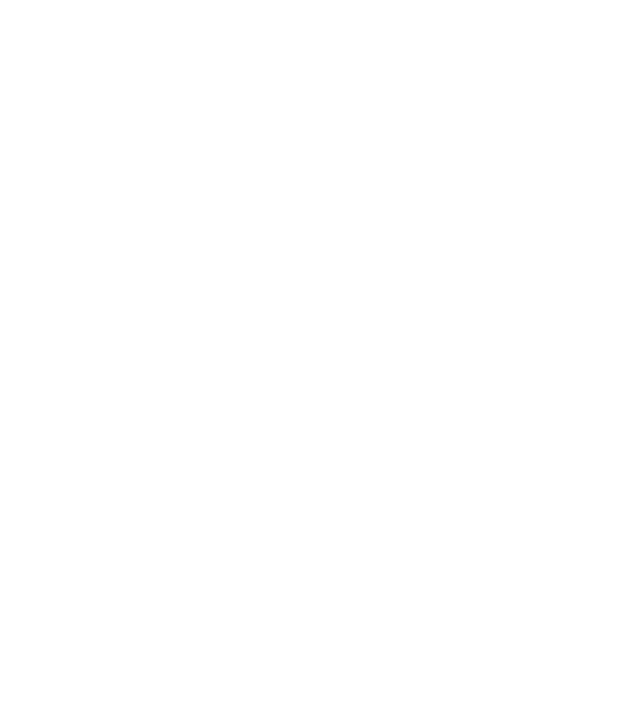
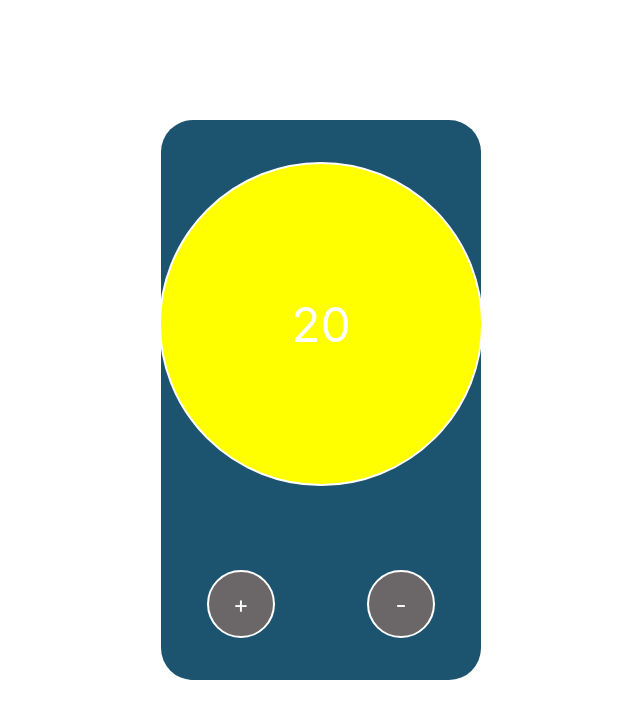
Before and after one commit to sandeshghadage/First_gitFork, a React (Create React App) app: page / in a window 1280 px wide. Shown: the top 718 px of the page, without its empty margins (319-959 px from the left). Built offline with nearby package versions, Linux system fonts and the light colour scheme.

Commit message:
temp control app done

```diff
--- a/src/App.js
+++ b/src/App.js
@@ -1,8 +1,9 @@
 import "./App.css";
 import React from "react";
+import TempControl from "./components/tempControl/TempControl";
 
 function App() {
-  return <div></div>;
+  return <TempControl />;
 }
 
 export default App;
--- /dev/null
+++ b/src/components/tempControl/TempControl.jsx
@@ -0,0 +1,27 @@
+import React, { useState } from "react";
+import style from "./TempControl.module.css";
+
+export default function TempControl() {
+  const [temp, setTemp] = useState(20);
+  return (
+    <div className={style.controller__page}>
+      <div className={style.main__container}>
+        <div
+          className={`${style.temp_circle} ${
+            temp <= 30 ? style.yellow : temp <= 50 ? style.orange : style.red
+          }`}
+        >
+          {temp}
+        </div>
+        <div className={style.btns}>
+          <div className={style.controlBtn} onClick={() => setTemp(temp + 1)}>
+            +
+          </div>
+          <div className={style.controlBtn} onClick={() => setTemp(temp - 1)}>
+            -
+          </div>
+        </div>
+      </div>
+    </div>
+  );
+}
--- /dev/null
+++ b/src/components/tempControl/TempControl.module.css
@@ -0,0 +1,71 @@
+.controller__page {
+  display: flex;
+  align-items: center;
+  justify-content: center;
+  flex-direction: column;
+  height: 100vh;
+  width: 100vw;
+}
+
+.main__container {
+  display: flex;
+  flex-direction: column;
+  align-items: center;
+  justify-content: space-around;
+  border: none;
+  border-radius: 2rem;
+  width: 25%;
+  height: 70%;
+  background-color: #1c5470;
+}
+
+.temp_circle {
+  width: 20rem;
+  height: 20rem;
+  /* background-color: #0941a9; */
+  border: 2px solid white;
+  border-radius: 25rem;
+  display: flex;
+  justify-content: center;
+  align-items: center;
+  font-size: 3rem;
+  transition: background-color 0.5s ease;
+}
+
+.controlBtn {
+  background-color: #6b6668;
+  height: 4rem;
+  width: 4rem;
+  border-radius: 4rem;
+  border: 2px solid white;
+  color: white;
+  font-size: 1.5rem;
+  display: flex;
+  justify-content: center;
+  align-items: center;
+  cursor: pointer;
+}
+
+.btns {
+  display: flex;
+  align-items: center;
+  justify-content: space-around;
+  width: 100%;
+}
+
+/* .counter {
+
+} */
+
+.yellow {
+  background-color: yellow;
+  color: white;
+}
+.orange {
+  background-color: orangered;
+  color: white;
+}
+.red {
+  background-color: red;
+  color: white;
+}
```
